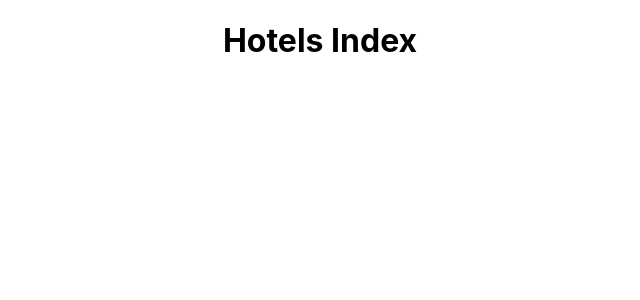
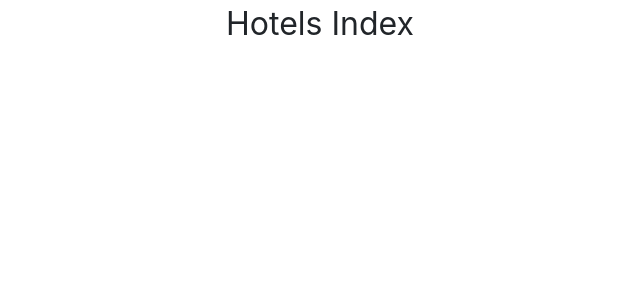
Before and after one commit to Yothu/reservify-front-end, a React (Create React App) app: page / in a window 1280 px wide. Shown: the top 300 px of the page, without its empty margins (320-960 px from the left). Built offline with nearby package versions, Linux system fonts and the light colour scheme.

Commit message:
Install Bootstrap5

```diff
--- a/public/index.html
+++ b/public/index.html
@@ -1,14 +1,12 @@
 <!DOCTYPE html>
 <html lang="en">
+
   <head>
     <meta charset="utf-8" />
     <link rel="icon" href="%PUBLIC_URL%/favicon.ico" />
     <meta name="viewport" content="width=device-width, initial-scale=1" />
     <meta name="theme-color" content="#000000" />
-    <meta
-      name="description"
-      content="Web site created using create-react-app"
-    />
+    <meta name="description" content="Web site created using create-react-app" />
     <link rel="apple-touch-icon" href="%PUBLIC_URL%/logo192.png" />
     <!--
       manifest.json provides metadata used when your web app is installed on a
@@ -24,8 +22,13 @@
       work correctly both with client-side routing and a non-root public URL.
       Learn how to configure a non-root public URL by running `npm run build`.
     -->
+    <!-- Bootstrap CSS -->
+    <link href="https://cdn.jsdelivr.net/npm/bootstrap@5.0.2/dist/css/bootstrap.min.css" rel="stylesheet"
+      integrity="sha384-EVSTQN3/azprG1Anm3QDgpJLIm9Nao0Yz1ztcQTwFspd3yD65VohhpuuCOmLASjC" crossorigin="anonymous">
+
     <title>React App</title>
   </head>
+
   <body>
     <noscript>You need to enable JavaScript to run this app.</noscript>
     <div id="root"></div>
@@ -39,5 +42,10 @@
       To begin the development, run `npm start` or `yarn start`.
       To create a production bundle, use `npm run build` or `yarn build`.
     -->
+    <script src="https://cdn.jsdelivr.net/npm/bootstrap@5.0.2/dist/js/bootstrap.bundle.min.js"
+      integrity="sha384-MrcW6ZMFYlzcLA8Nl+NtUVF0sA7MsXsP1UyJoMp4YLEuNSfAP+JcXn/tWtIaxVXM"
+      crossorigin="anonymous"></script>
+
   </body>
+
 </html>
--- a/src/pages/Hotels.js
+++ b/src/pages/Hotels.js
@@ -1,10 +1,9 @@
 const Hotels = () => {
   return (
     <>
-      <h1>Hotels Index</h1>
+      <p className="fs-2">Hotels Index</p>
     </>
-  )
-
-}
+  );
+};
 
 export default Hotels;
```
